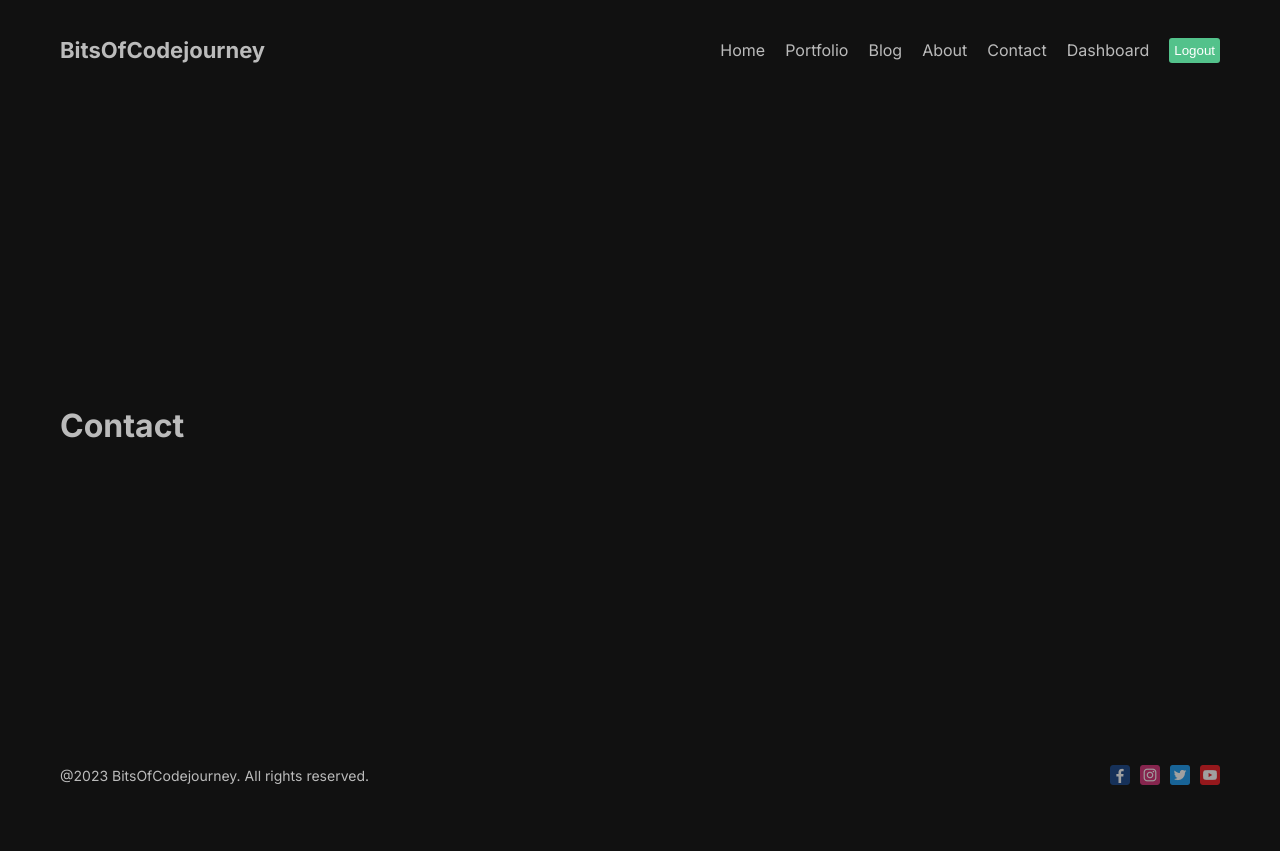
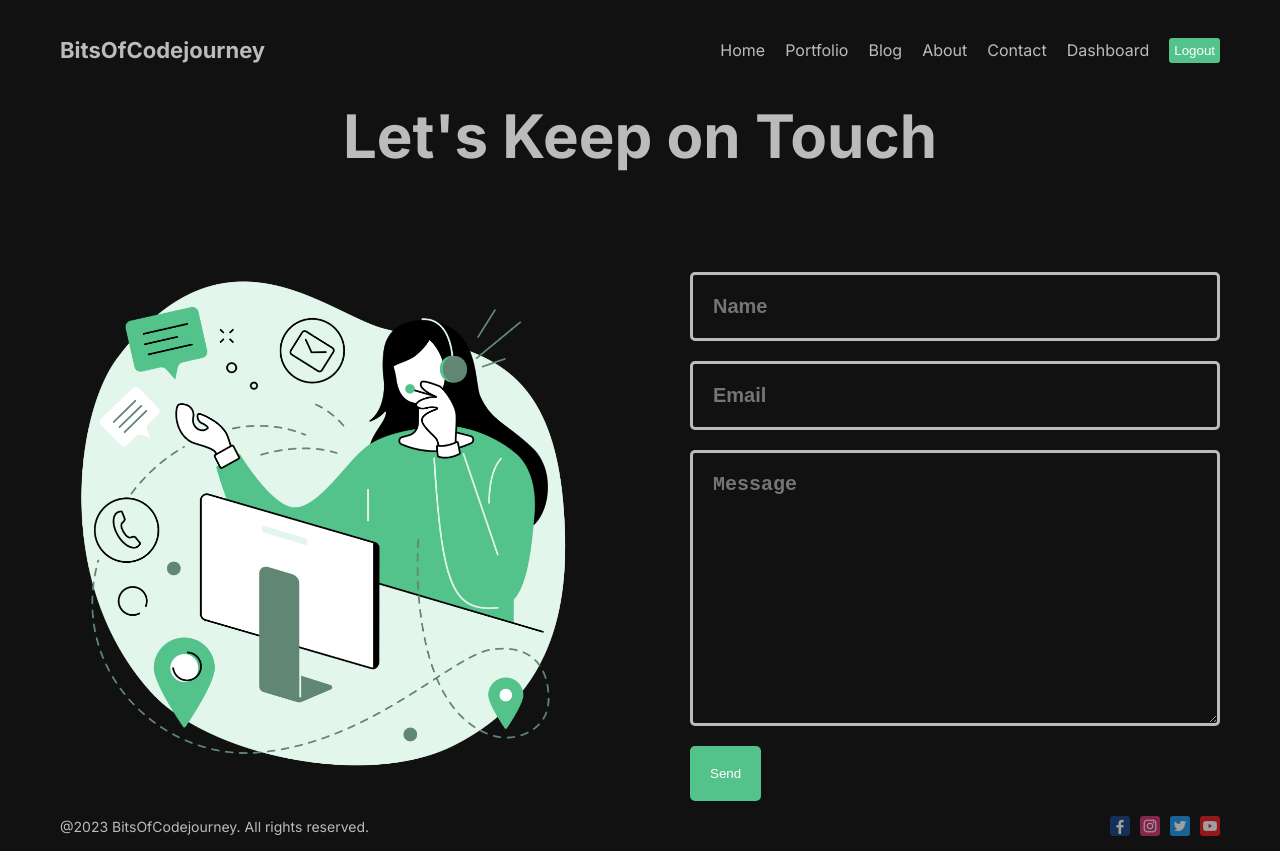
Before and after one commit to soham-basak/BitsOfCodejourney, a Next.js app: page /contact in a window 1280 px wide. Before the commit the page ends 800 px from the top, so only its background shows below. Built offline with nearby package versions, Linux system fonts and the light colour scheme.

Commit message:
feat(ui): contact page

```diff
--- a/src/app/contact/page.jsx
+++ b/src/app/contact/page.jsx
@@ -1,9 +1,32 @@
+import Image from "next/image";
 import styles from "./page.module.css";
+import Button from "@/components/Button/Button";
 
 const Contact = () => {
   return (
     <div className={styles.container}>
-      <h1>Contact</h1>
+      <h1 className={styles.title}>Let's Keep on Touch</h1>
+      <div className={styles.content}>
+        <div className={styles.imgContainer}>
+          <Image
+            src="/contact.png"
+            alt="conatct"
+            fill={true}
+            className={styles.image}
+          />
+        </div>
+        <form className={styles.form}>
+          <input type="text" placeholder="Name" className={styles.input} />
+          <input type="text" placeholder="Email" className={styles.input} />
+          <textarea
+            className={styles.textArea}
+            placeholder="Message"
+            cols="30"
+            rows="10"
+          ></textarea>
+          <Button url="#" text="Send" />
+        </form>
+      </div>
     </div>
   );
 };
--- a/src/app/contact/page.module.css
+++ b/src/app/contact/page.module.css
@@ -1,3 +1,55 @@
 .container{
 
 }
+
+.title{
+    font-size: 60px;
+    margin-bottom: 100px;
+    text-align: center;
+}
+
+.content{
+    display: flex;
+    align-items: center;
+    gap: 100px;
+
+}
+
+.imgContainer{
+    flex: 1;
+    height: 500px;
+    position: relative;
+}
+
+.image{
+    object-fit: contain;
+    animation: move 3s infinite ease alternate;
+}
+
+@keyframes move{
+    from{
+        transform: translateY(-15px);
+    }
+    to{
+        transform: translateY(0px) scale(1.03);
+    }
+}
+
+.form{
+    flex: 1;
+    display: flex;
+    flex-direction: column;
+    gap: 20px;
+}
+
+.input, .textArea{
+    padding: 20px;
+    background-color: transparent;
+    border: none;
+    outline: none;
+    color: #bbb;
+    border: 3px solid #bbb;
+    border-radius: 5px;
+    font-size: 20px;
+    font-weight: bold;
+}
--- a/src/app/page.module.css
+++ b/src/app/page.module.css
@@ -28,5 +28,15 @@
 .img{
   width: 100%;
   height: 500px;
-  object-fit: cover;
+  object-fit: contain;
+  animation: move 3s infinite ease alternate;
 }
+
+@keyframes move{
+    from{
+        transform: translateY(-10px);
+    }
+    to{
+        transform: translateY(10px);
+    }
+}
```
